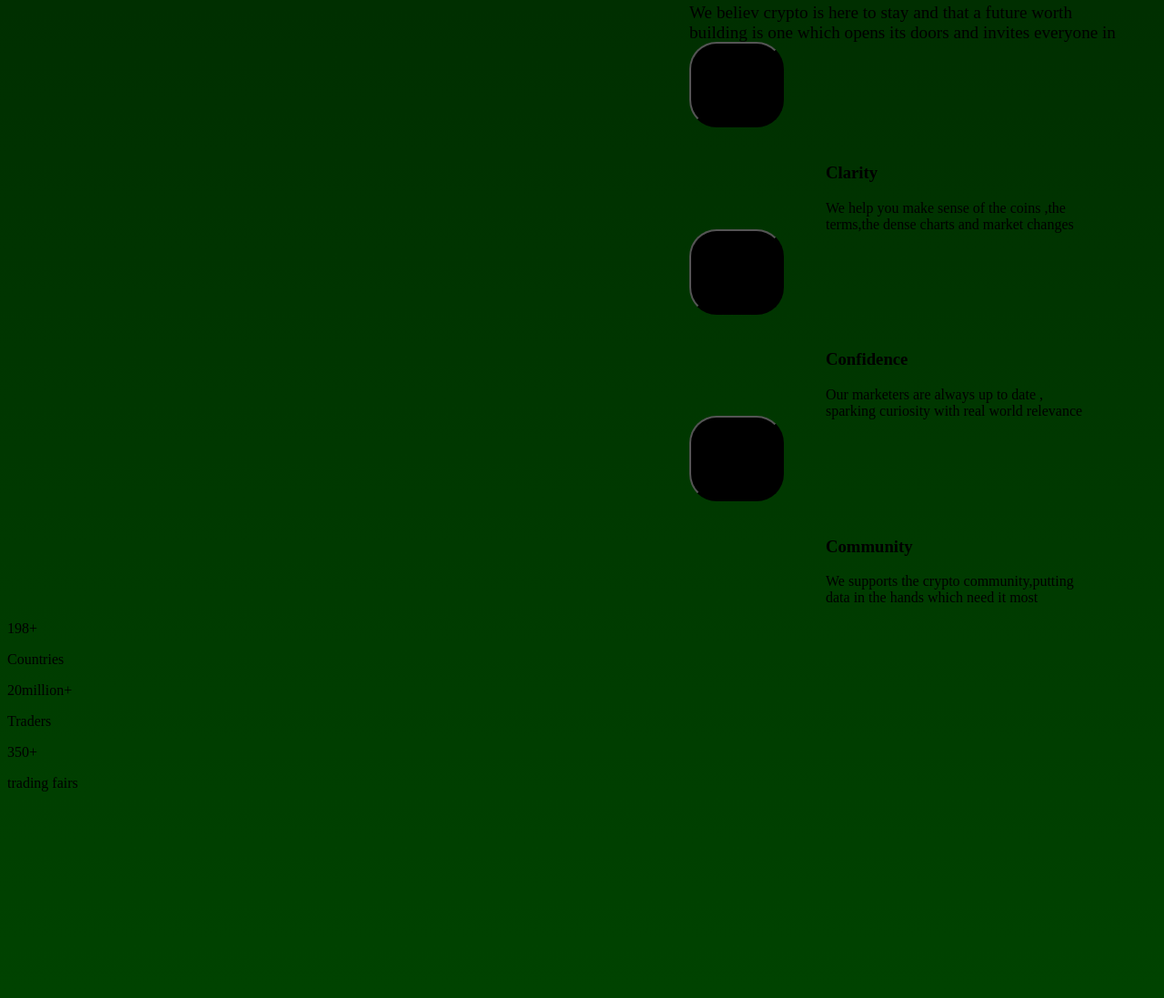
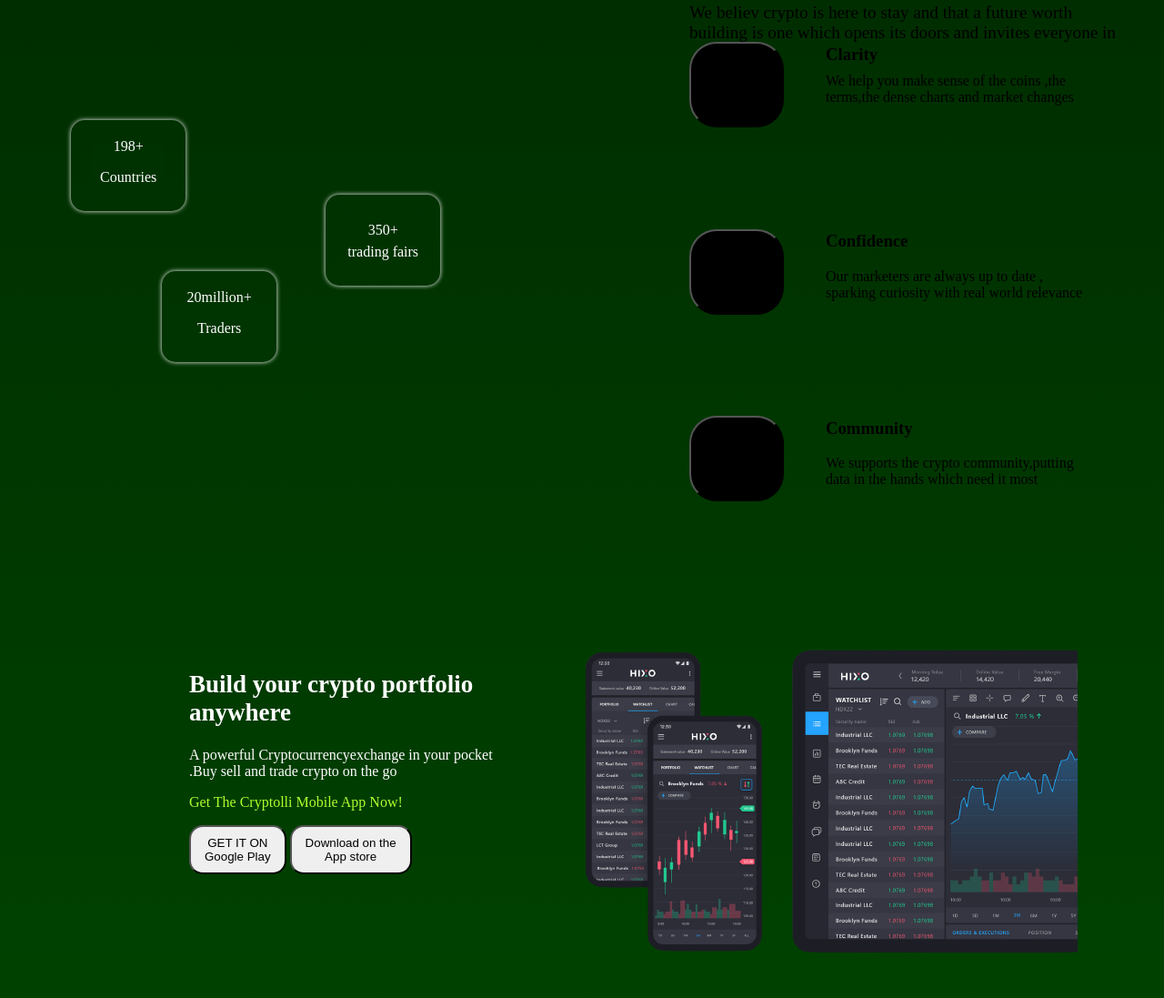
Before and after one commit to Moraaalice/crypto-website, a plain HTML site: page index.html in a window 1280 px wide. Shown: the part 2540-3637 px from the top of the page at 91% size. Drawn offline with Linux system fonts and the light colour scheme.

Commit message:
crypto website

```diff
--- a/index.html
+++ b/index.html
@@ -150,33 +150,33 @@
                 <div class="clarity2">
                 <div class="clarity">
                     <button id="clarity1"></button>
-                    <h3>Clarity</h3>
-                    <p>We help you make sense of the coins ,the <br>terms,the dense charts and market changes</p>
+                    <h3 id="ch3">Clarity</h3>
+                    <p id="ch4">We help you make sense of the coins ,the <br>terms,the dense charts and market changes</p>
                 </div>
                 <div class="confidence">
                     <button id="confidence1"></button>
-                    <h3>Confidence</h3>
-                    <p>Our marketers are always up to date ,<br> sparking curiosity with real world relevance</p>
+                    <h3 id="ch5">Confidence</h3>
+                    <p id="ch6">Our marketers are always up to date ,<br> sparking curiosity with real world relevance</p>
                 </div>
                 <div class="community">
                     <button id="community1"></button>
-                    <h3>Community</h3>
-                    <p>We supports the crypto community,putting <br>data in the hands which need it most</p>
+                    <h3 id="ch7">Community</h3>
+                    <p id="ch8">We supports the crypto community,putting <br>data in the hands which need it most</p>
                 </div>
             </div>
             </div>
             <div class="countries">
-            <div>
-                <p>198+</p>
-                <p>Countries</p>
+            <div class="one9">
+                <p id="hhhh">198+</p>
+                <p id="ffff">Countries</p>
             </div>
-            <div>
-                <p>20million+</p>
-                <p>Traders</p>
+            <div class="tradeone">
+                <p id="ff">20million+</p>
+                <p id="fh">Traders</p>
             </div>
-            <div>
-                <p>350+</p>
-                <p>trading fairs</p>
+            <div class="fairs">
+                <p id="fff">350+</p>
+                <p id="fhh">trading fairs</p>
             </div>
             </div>
             <div class="portfolio">
--- a/style.css
+++ b/style.css
@@ -246,11 +246,11 @@ table{
     font-size: larger;
 }
 .portfolio{
-    position: relative;top: -700px;
+    position: relative;top: -1300px;
     position: relative; left: 200px;
 }
 #image2{
-    position: relative;top: -1000px;
+    position: relative;top: -1600px;
     position: relative;left: 600px;
 }
 .port1{
@@ -273,7 +273,7 @@ table{
 }
 .form{
     text-align: center;
-    position: relative;top: -990px;
+    position: relative;top: -1490px;
     box-shadow: 0 0 5px 0 ;
     background: inherit;width: 60%;height: 300px;
     backdrop-filter: blur(10px);
@@ -342,3 +342,72 @@ table{
     position: relative;bottom: -110px;
     text-align: center;
 }
+#ch3{
+    position: relative;top: -130px;
+}
+#ch4{
+    position: relative;top: -140px;
+}
+#ch5{
+    position: relative;top: -130px;
+}
+#ch6{
+    position: relative;top: -130px;
+}
+#ch7{
+    position: relative;top: -130px;
+}
+#ch8{
+    position: relative;top: -130px;
+}
+.one9{
+    box-shadow: 0 0 5px 0 ;
+    background: inherit;width: 10%;height: 100px;
+    backdrop-filter: blur(10px);
+    position: relative;top: -550px;
+    border-radius: 15px;
+    position: relative;left: 70px;
+    color: white;
+
+}
+.tradeone{
+    box-shadow: 0 0 5px 0 ;
+    background: inherit;width: 10%;height: 100px;
+    backdrop-filter: blur(10px);
+    position: relative;top: -500px;
+    border-radius: 15px;
+    position: relative;left: 170px;
+    color: white;
+}
+.fairs{
+    box-shadow: 0 0 5px 0 ;
+    background: inherit;width: 10%;height: 100px;
+    backdrop-filter: blur(10px);
+    position: relative;top: -700px;
+    border-radius: 15px;
+    position: relative;left: 350px;
+    color: white;
+}
+#hhhh{
+    position: relative;bottom: -20px;
+}
+#ffff{
+    position: relative;bottom: -20px;
+    text-align: center;
+}
+#ff{
+    position: relative;bottom: -20px;
+    text-align: center;
+}
+#fh{
+    position: relative;bottom: -20px;
+    text-align: center;
+}
+#fff{
+    position: relative;bottom: -30px;
+    text-align: center;
+}
+#fhh{
+    position: relative;bottom: -20px;
+    text-align: center;
+}
```
